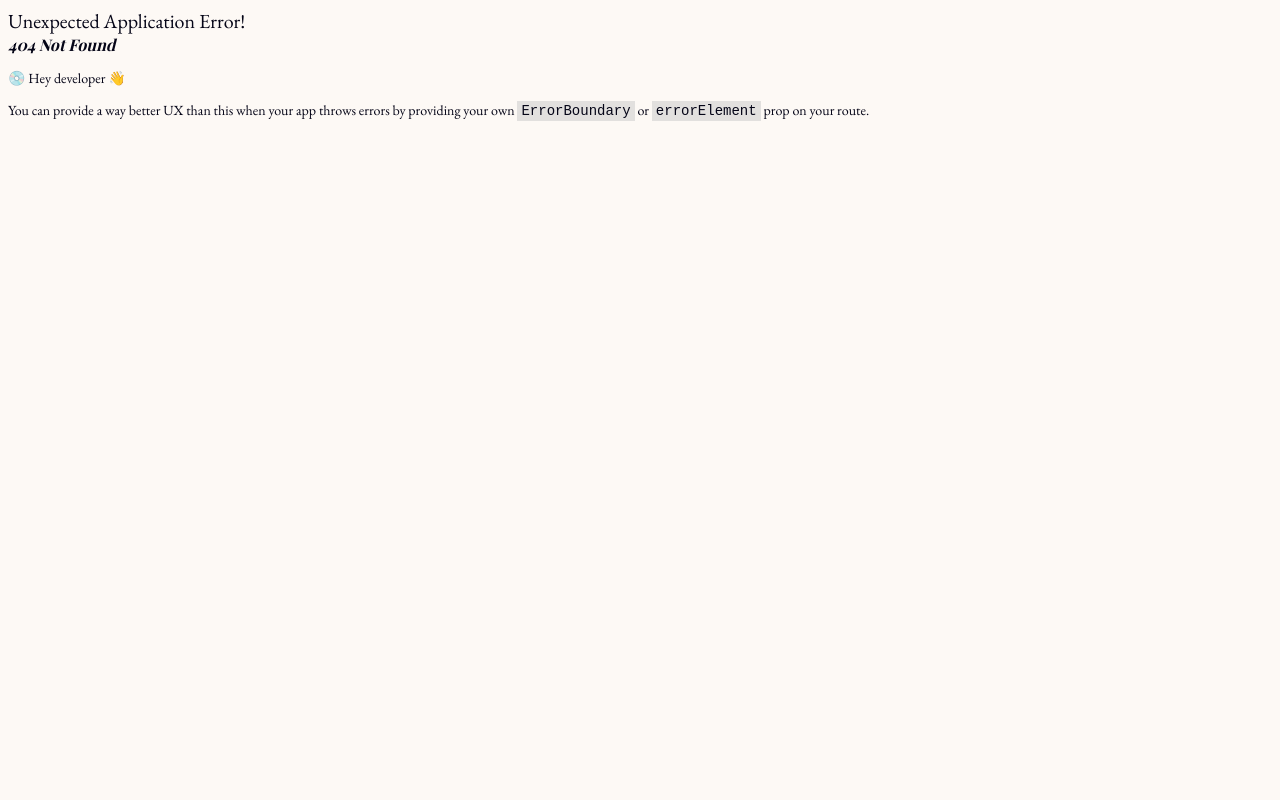
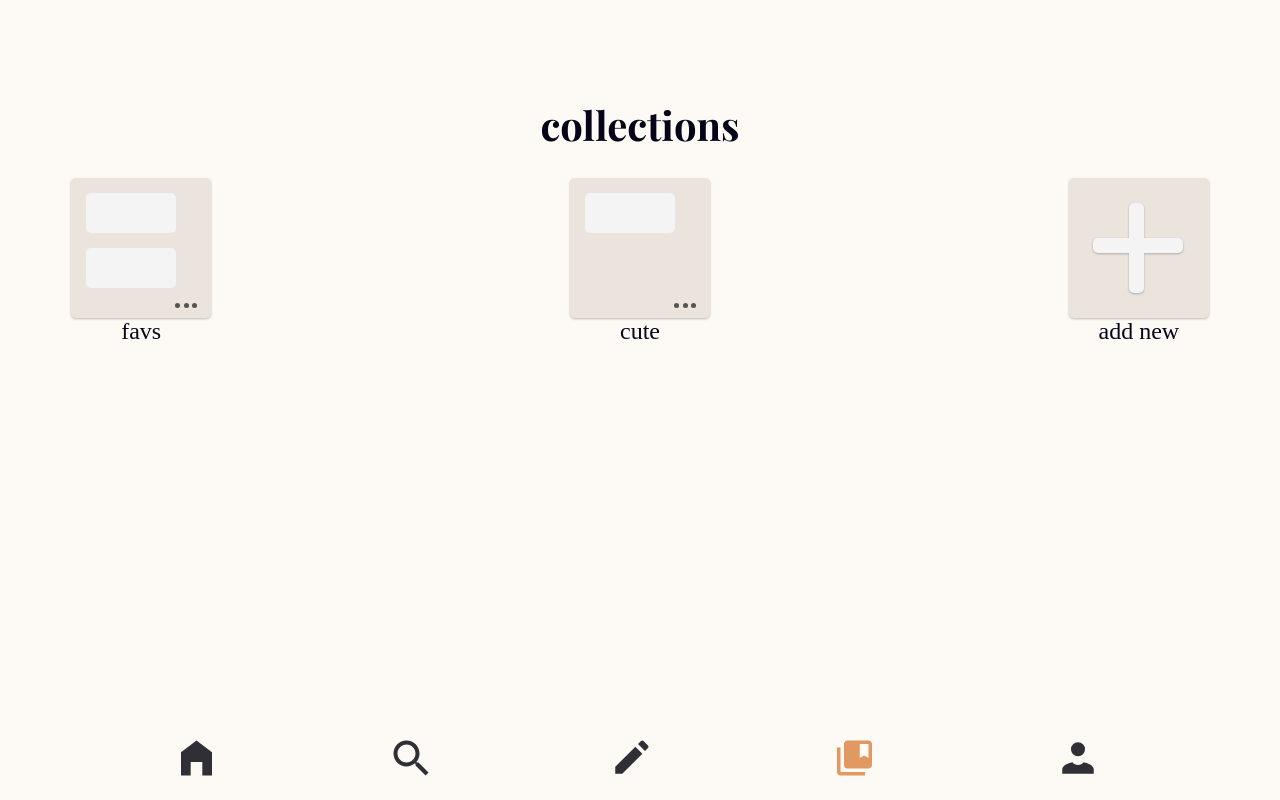
Before and after one commit to egretegret/CIS-3990, a React (Create React App) app in the folder da 5/apostrophe/: page /collections in a window 1280 px wide. Before the commit this address had no page. Built offline with nearby package versions, Linux system fonts and the light colour scheme.

Commit message:
Add collections page

```diff
--- /dev/null
+++ b/da 5/apostrophe/src/Collection.js
@@ -0,0 +1,33 @@
+import React, { useState } from 'react';
+import { useNavigate, useParams } from 'react-router-dom';
+
+import './styles/Collection.css'
+import Nav from './components/Nav';
+import { Poem } from './components/Poem';
+import { friendsPoems } from './data';
+
+export default function Collection() {
+    const navigate = useNavigate();
+    const { collectionId } = useParams();
+
+    return (
+        <div className='Collection'>
+            <div className="Collection-nav">
+                <img src="https://img.icons8.com/android/512/back.png" style={{ width: '32px', height: '32px', paddingRight: '10px' }} onClick={() => {
+                    navigate(-1);
+                }}></img>
+                <h1>{collectionId}</h1>
+                <div  style={{ width: '42px', height: '42px' }}></div>
+            </div>
+            <div className="scroll-top"></div>
+            <div className="divider"></div>
+            <div className="divider-bottom"></div>
+            {friendsPoems.map(p => <Poem title={p.title}
+                author={p.author}
+                poem={p.poem}
+                saved={true}/>)}
+            <Nav a="collections" />
+        </div>
+
+    );
+}
--- a/da 5/apostrophe/src/Collections.js
+++ b/da 5/apostrophe/src/Collections.js
@@ -0,0 +1,58 @@
+import React, { useState } from 'react';
+import { Link } from 'react-router-dom';
+
+import './styles/Collections.css'
+import Nav from './components/Nav';
+
+export default function Collections() {
+    const [active, setActive] = useState("empty");
+
+    return (
+        <div className='Collections'>
+            <h1>collections</h1>
+            <div className="collections-box">
+                <div className="collection">
+                    <div className="collection-box">
+                    <Link className="collection-box-link" to={`./favs` }></Link>
+                        <div className="collection-poem">
+                        </div>
+                        <div className="collection-poem">
+                        </div>
+                        <div className="collection-settings">
+                            <div className="dot"></div>
+                            <div className="dot"></div>
+                            <div className="dot"></div>
+                        </div>
+                    </div>
+                    favs
+                </div>
+                <div className="collection">
+                    <div className="collection-box">
+                    <Link className="collection-box-link" to={`./cute` }></Link>
+                        <div className="collection-poem">
+                        </div>
+                        <div className="collection-settings">
+                            <div className="dot"></div>
+                            <div className="dot"></div>
+                            <div className="dot"></div>
+                        </div>
+                    </div>
+                    cute
+                </div>
+                <div className="collection">
+                    <div className="collection-box">
+                        <div className="collection-cross">
+                        <div className="collection-cross-vert">
+                        </div>
+                        <div className="collection-cross-hort">
+                        </div>
+                        </div>
+                    </div>
+                    add new
+                </div>
+            </div>
+            <Nav a="collections" />
+        </div>
+
+    );
+}
--- a/da 5/apostrophe/src/Create.js
+++ b/da 5/apostrophe/src/Create.js
@@ -12,7 +12,14 @@ export default function Create() {
         <div className='Create'>
             <h1>create</h1>
             <div className="entry">
-                <div className="text-editor"></div>
+                <div className="text-editor">
+                <div className="font-type">times new roman</div>
+                <b>B</b>
+                <i>I</i>
+                <u>U</u>
+                <div className="font-size">24px</div>
+                ...
+                </div>
                 <form>
                     <textarea className="title" onChange={(e) => { setTitText(e.target.value); setActive("typed") }}>{titText}</textarea>
                     <textarea className="entry" onClick={() => setEntryText("")} onChange={(e) => { setEntryText(e.target.value); setActive("typed") }}>{entryText}</textarea>
--- a/da 5/apostrophe/src/components/Poem.js
+++ b/da 5/apostrophe/src/components/Poem.js
@@ -5,9 +5,9 @@ import { Arrow } from './Arrow';
 import { Bookmark } from './Bookmark';
 import useLongPress from '../utility';
 
-export function Poem({ title, author, poem, closed = true }) {
+export function Poem({ title, author, poem, closed = true, saved = false }) {
     const [isClosed, setIsClosed] = useState(closed);
-    const [isSaved, setIsSaved] = useState(false);
+    const [isSaved, setIsSaved] = useState(saved);
     const [dropdown, setDropdown] = useState(false);
 
     function toggleClose() {
--- /dev/null
+++ b/da 5/apostrophe/src/styles/Collection.css
@@ -0,0 +1,31 @@
+.Collection {
+    padding: 5%;
+}
+
+.Collection .scroll-top {
+    position: fixed;
+    height: 10px;
+    width: 100%;
+    top: 0;
+    background-color: #FDF9F5;
+    z-index: 2;
+}
+
+.Collection .Collection-nav {
+    display: flex;
+    flex-direction: row;
+    justify-content: space-between;
+    align-items: center;
+    position: sticky;
+    top: 10px;
+    background-color: #FDF9F5;
+    z-index: 3;
+}
+
+.Collection .divider-bottom {
+    height: 10px;
+    background-color: #FDF9F5;
+    position: sticky;
+    top: 73px;
+    z-index: 2;
+}
--- /dev/null
+++ b/da 5/apostrophe/src/styles/Collections.css
@@ -0,0 +1,88 @@
+.Collections {
+    padding: 5%;
+}
+
+.Collections .collections-box {
+    display: flex;
+    flex-direction: row;
+    justify-content: space-between;
+    flex-wrap: wrap;
+    align-items: flex-end;
+}
+
+.Collections .collections-box .collection {
+    display: flex;
+    flex-direction: column;
+    align-items: center;
+    font-size: 24px;
+    margin-bottom: 10px;
+}
+
+.Collections .collections-box .collection-box {
+    display: flex;
+    flex-direction: column;
+    justify-content: space-between;
+    align-items: center;
+    background-color: #EAE4DD;
+    border-radius: 5px;
+    width: 140px;
+    height: 140px;
+    position: relative;
+    filter: drop-shadow(0px 1px 1px rgba(0, 0, 0, 0.25));
+}
+
+.Collections .collections-box .collection-box-link {
+    width: 100%;
+    height: 100%;
+    position: absolute;
+}
+
+.Collections .collections-box .collection-box .collection-poem {
+    background-color: #F4F4F4;
+    border-radius: 5px;
+    width: 90px;
+    height: 40px;
+    margin-right: 20px;
+    margin-top: 15px;
+}
+
+.Collections .collections-box .collection-box .collection-settings {
+    display: flex;
+    width: 30px;
+    justify-content: space-evenly;
+    margin-left: 90px;
+    margin-bottom: 10px;
+    margin-top: 15px;
+}
+
+.Collections .collections-box .collection-box .collection-settings .dot {
+    width: 5px;
+    height: 5px;
+    border-radius: 5px;
+    background-color: #535353;
+}
+
+.Collections .collections-box .collection-box .collection-cross {
+    width: 100%;
+    height: 100%;
+    filter: drop-shadow(0px 1px 1px rgba(0, 0, 0, 0.25));
+}
+
+.Collections .collections-box .collection-box .collection-cross-vert {
+    width: 15px;
+    height: 90px;
+    border-radius: 5px;
+    background-color: #F4F4F4;
+    position: absolute;
+    top: 25px;
+    left: 60px;
+}
+.Collections .collections-box .collection-box .collection-cross-hort {
+    width: 90px;
+    height: 15px;
+    border-radius: 5px;
+    background-color: #F4F4F4;
+    position: absolute;
+    top: 60px;
+    left: 24px;
+}
--- a/da 5/apostrophe/src/styles/Create.css
+++ b/da 5/apostrophe/src/styles/Create.css
@@ -17,6 +17,10 @@
     width: 100%;
     margin-bottom: 30px;
     background-color: #EAE4DD;
+    display: flex;
+    justify-content: space-around;
+    align-items: center;
+    color: #050517;
 }
 
 .Create .entry form {
@@ -59,6 +63,8 @@
     font-family: 'EB Garamond', serif;
     font-size: 20px;
     color: #050517;;
+    border-radius: 5px;
+    height: 30px;
 }
 
 .Create .post-button.active {
--- a/da 5/apostrophe/src/styles/Home.css
+++ b/da 5/apostrophe/src/styles/Home.css
@@ -1,6 +1,7 @@
 .Home {
     padding: 5%;
     padding-bottom: 60px;
+    -webkit-touch-callout: none;
 }
 
 .Home .scroll-top {
@@ -10,6 +11,9 @@
     top: 0;
     background-color: #FDF9F5;
     z-index: 2;
+    left: -5px;
+    padding-left: 5px;
+    padding-right: 5px;
 }
 
 .Home .discover-friends {
@@ -51,6 +55,7 @@
     padding: 20px;
     margin-bottom: 30px;
     position: relative;
+    filter: drop-shadow(0px 1px 1px rgba(0, 0, 0, 0.25));
 }
 
 .Poem .action-bar {
```
Also changed, not shown: da 5/apostrophe/src/App.css (+7 -0 lines), da 5/apostrophe/src/index.js (+10 -4 lines).
